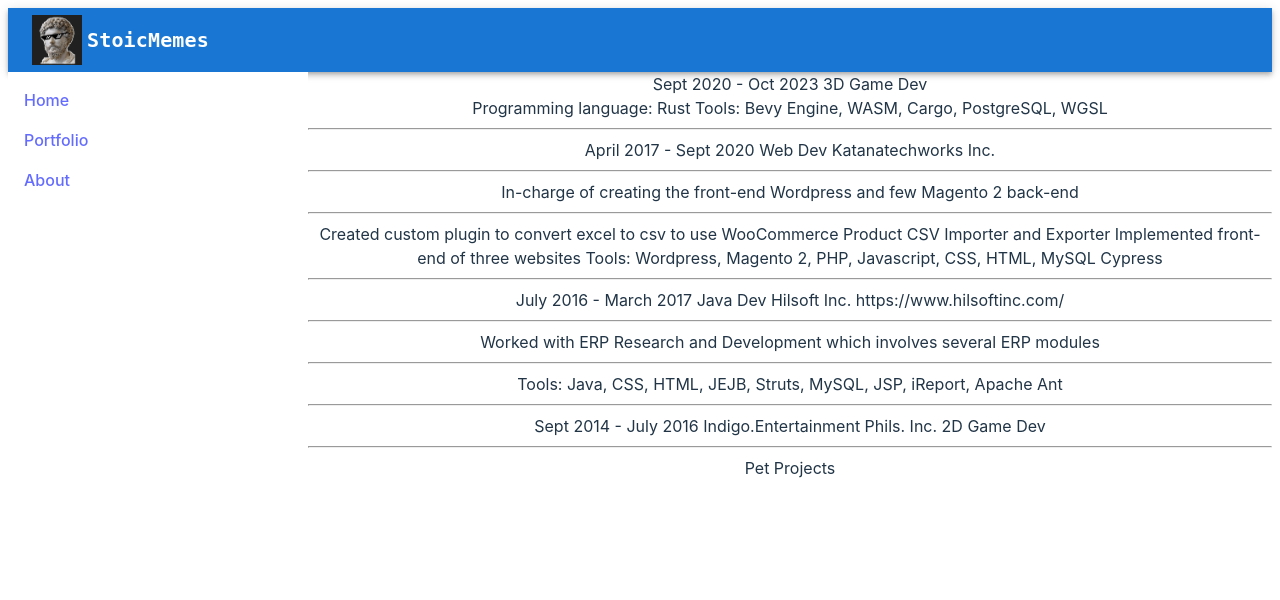
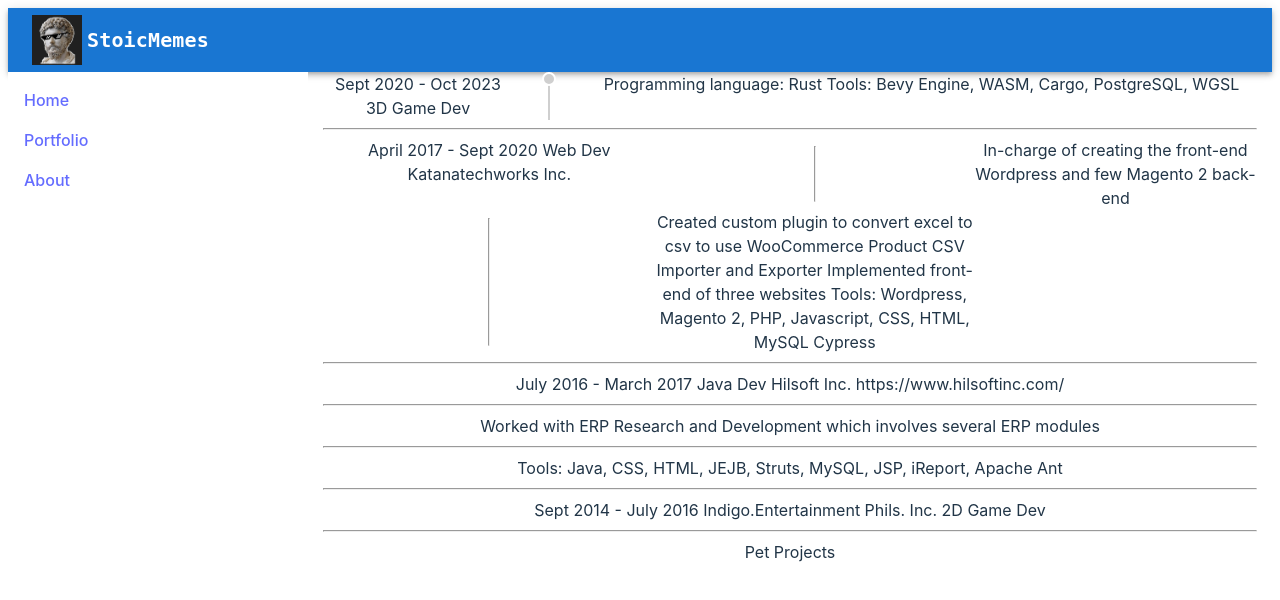
Before and after one commit to chaoticgood1/dogememes, a React (Vite) app in the folder client/: page /portfolio in a window 1280 px wide. Shown: the top 600 px of the page. Built offline with nearby package versions, Linux system fonts and the light colour scheme.

Commit message:
Save point

```diff
--- a/client/index.html
+++ b/client/index.html
@@ -4,7 +4,7 @@
     <meta charset="UTF-8" />
     <link rel="icon" type="image/svg+xml" href="/vite.svg" />
     <meta name="viewport" content="width=device-width, initial-scale=1.0" />
-    <title>Vite + React + TS</title>
+    <title>Stonk Memes</title>
 
     <link
       rel="stylesheet"
--- a/client/src/index.scss
+++ b/client/src/index.scss
@@ -5,6 +5,7 @@
 
 @import './scss/header.scss';
 @import './scss/sidebar.scss';
+@import './scss/portfolio.scss';
 
 :root {
   font-family: Inter, system-ui, Avenir, Helvetica, Arial, sans-serif;
--- /dev/null
+++ b/client/src/scss/portfolio.scss
@@ -0,0 +1,32 @@
+.entry-dot {
+  position: absolute;
+  top: 0px;
+  left: -8px;
+  width: 10px;
+  height: 10px;
+  border-radius: 7px;
+  background-color: #cfcfcf;
+  border: 2px solid white;
+}
+
+.timeline {
+  margin: 0px 15px;
+}
+
+.timeline-block {
+  display: grid;
+  grid-template-columns: auto auto auto;
+}
+
+.time {
+  display: grid;
+  grid-template-rows: auto;
+  width: 190px;
+}
+
+.divider {
+  grid-column: span 1;
+  vertical-align: top;
+  border-left: 2px solid #cfcfcf;
+  position: relative;
+}
--- a/client/src/tsx/body.tsx
+++ b/client/src/tsx/body.tsx
@@ -1,4 +1,3 @@
-import * as React from 'react';
 import Box from '@mui/material/Box';
 
 import { Outlet } from "react-router-dom";
--- a/client/src/tsx/portfolio.tsx
+++ b/client/src/tsx/portfolio.tsx
@@ -1,16 +1,20 @@
 
 
 export default function Portfolio() {
-  return <div>
-    <section>
-      Sept 2020 - Oct 2023
-      3D Game Dev
+  return <div className='timeline'>
+    <div className="timeline-block">
 
-      <section>
+      <div className='time'>
+        <span>Sept 2020 - Oct 2023</span>
+        <span>3D Game Dev</span>
+      </div>
+      <div className="divider">
+        <div className="entry-dot"></div>
+      </div>
+      <div>
         Programming language: Rust
         Tools: Bevy Engine, WASM, Cargo, PostgreSQL, WGSL
-      </section>
-
+      </div>
 
 
       {/*
@@ -18,9 +22,9 @@
         Discuss about the technologies and tools being used
         What I have learned
       */}
-    </section>
+    </div>
     <hr></hr>
-    <div>
+    <div className="timeline-block">
       April 2017 - Sept 2020
       Web Dev
       Katanatechworks Inc.
```
Also changed, not shown: client/src/tsx/sidebar/sidebar_wide.tsx (+0 -29 lines), client/src/App.scss (line endings or trailing spaces), client/src/scss/sidebar.scss (line endings or trailing spaces).
